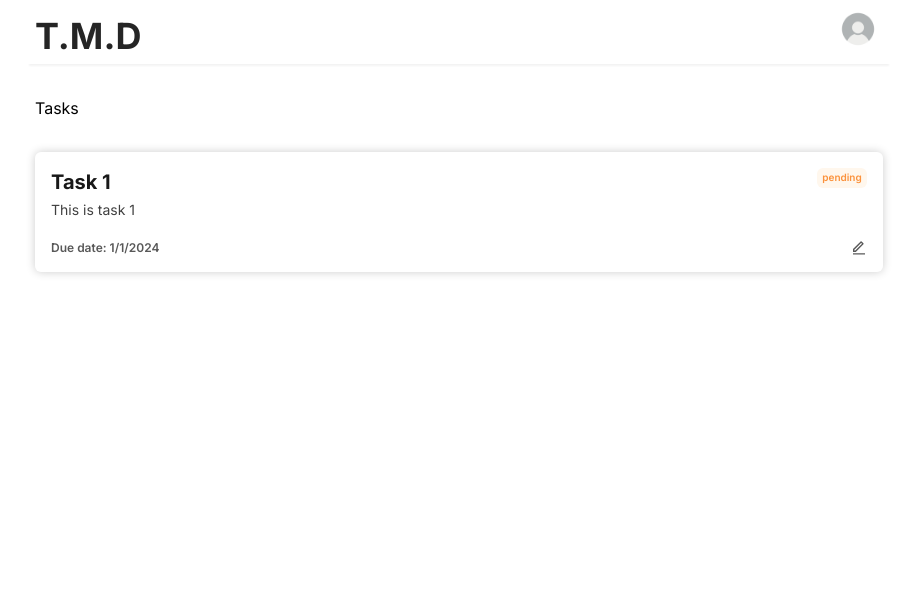
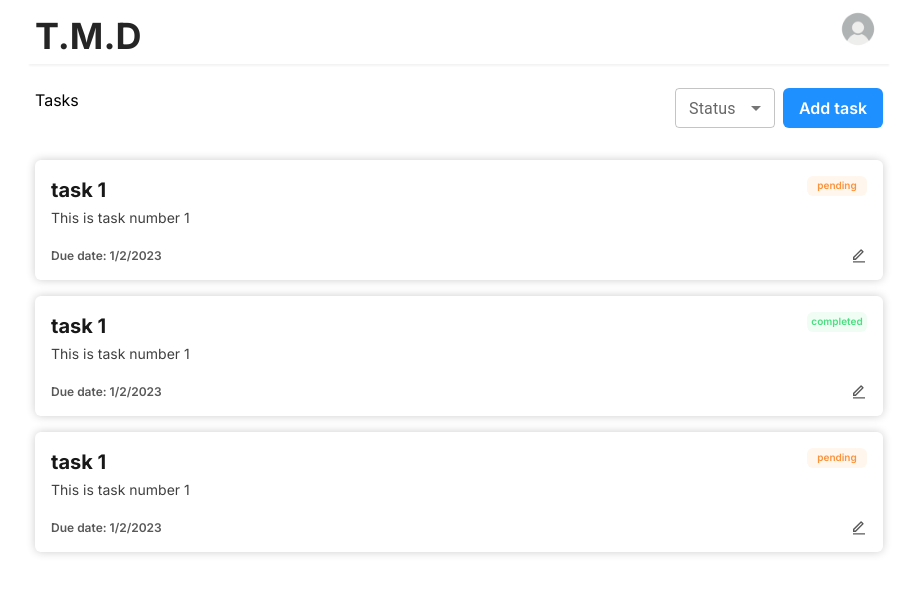
Before and after one commit to NashibJr/task-management-dashboard, a Next.js app: page /homepage in a window 1280 px wide. Shown: the top 594 px of the page, without its empty margins (181-1098 px from the left). Built offline with nearby package versions, Linux system fonts and the light colour scheme.

Commit message:
Added the modals

```diff
--- a/app/homepage/page.js
+++ b/app/homepage/page.js
@@ -1,15 +1,56 @@
+"use client";
+
 import React from "react";
 import Navigation from "@/components/Navigation";
 import Task from "@/components/Task";
+import Button from "@/components/Button";
+import CreateModal from "@/modals/CreateModal";
+import EditModal from "@/modals/EditModal";
+import SelectComponent from "@/components/SelectComponent";
+import MenuItem from "@mui/material/MenuItem";
+import { tasks } from "@/components/dummy";
 
 const Homepage = () => {
+  const [open, setOpen] = React.useState(false);
+  const [openEdit, setOpenEdit] = React.useState(false);
+  const [status, setStatus] = React.useState("");
+
   return (
     <div className="homepage-content">
       <Navigation />
       <div className="p-4">
-        <p className="mt-2  mb-8">Tasks</p>
-        <Task />
+        <div className="flex justify-between  mb-8">
+          <p>Tasks</p>
+          <span className="flex">
+            <SelectComponent
+              value={status}
+              label="Status"
+              width={100}
+              handleChange={(event) => setStatus(event.target.value)}
+            >
+              <MenuItem value="completed">completed</MenuItem>
+              <MenuItem value="pending">pending</MenuItem>
+            </SelectComponent>
+            <Button
+              label="Add task"
+              className="w-[100px] ml-2 rounded-md font-semibold text-white p-2 bg-[dodgerblue] outline-none hover:opacity-80"
+              handleClick={() => setOpen(true)}
+            />
+          </span>
+        </div>
+        {tasks.map((task, index) => (
+          <Task
+            openEditModal={() => setOpenEdit(true)}
+            key={index}
+            description={task.description}
+            dueDate={task.dueDate}
+            status={task.status}
+            title={task.title}
+          />
+        ))}
       </div>
+      <CreateModal open={open} handleClose={() => setOpen(false)} />
+      <EditModal open={openEdit} handleClose={() => setOpenEdit(false)} />
     </div>
   );
 };
--- a/components/Navigation.js
+++ b/components/Navigation.js
@@ -38,9 +38,10 @@ const Navigation = () => {
             "aria-labelledby": "basic-button",
           }}
         >
+          <h2 className="font-bold text-lg p-2">User 1</h2>
           <Button
             label="Sign Out"
-            className="m-2 w-[100px] rounded-md font-semibold text-white p-2 bg-[dodgerblue] outline-none hover:opacity-80"
+            className="m-2 w-[200px] rounded-md font-semibold text-white p-2 bg-[dodgerblue] outline-none hover:opacity-80"
           />
         </Menu>
       </span>
--- /dev/null
+++ b/components/SelectComponent.js
@@ -0,0 +1,26 @@
+import React from "react";
+import Box from "@mui/material/Box";
+import InputLabel from "@mui/material/InputLabel";
+import FormControl from "@mui/material/FormControl";
+import Select from "@mui/material/Select";
+
+const SelectComponent = ({ value, handleChange, children, width, label }) => {
+  return (
+    <Box sx={{ minWidth: width }}>
+      <FormControl fullWidth size="small">
+        <InputLabel id="demo-simple-select-label">{label}</InputLabel>
+        <Select
+          labelId="demo-simple-select-label"
+          id="demo-simple-select"
+          value={value}
+          label={label}
+          onChange={handleChange}
+        >
+          {children}
+        </Select>
+      </FormControl>
+    </Box>
+  );
+};
+
+export default SelectComponent;
--- a/components/Task.js
+++ b/components/Task.js
@@ -2,19 +2,28 @@ import React from "react";
 import Card from "./Card";
 import { RiEditLine } from "react-icons/ri";
 
-const Task = () => {
+const Task = ({ openEditModal, title, description, dueDate, status }) => {
   return (
     <Card>
       <div className="flex justify-between">
-        <h2 className="font-bold opacity-90 text-xl">Task 1</h2>
-        <p className="p-[2px] text-orange-400 bg-orange-50 text-[10px] h-[20px] w-[50px] text-center rounded-md font-semibold">
-          pending
+        <h2 className="font-bold opacity-90 text-xl">{title}</h2>
+        <p
+          className={`p-[2px] text-[10px] h-[20px] w-[60px] text-center rounded-md font-semibold ${
+            status === "pending"
+              ? "text-orange-400 bg-orange-50"
+              : "text-green-400 bg-green-50"
+          }`}
+        >
+          {status}
         </p>
       </div>
-      <p className="text-sm opacity-75 mt-1">This is task 1</p>
+      <p className="text-sm opacity-75 mt-1">{description}</p>
       <div className="flex justify-between mt-5">
-        <p className="font-semibold text-xs opacity-65">Due date: 1/1/2024</p>
-        <RiEditLine className="opacity-65" />
+        <p className="font-semibold text-xs opacity-65">Due date: {dueDate}</p>
+        <RiEditLine
+          className="opacity-65 cursor-pointer"
+          onClick={openEditModal}
+        />
       </div>
     </Card>
   );
--- /dev/null
+++ b/modals/CreateModal.js
@@ -0,0 +1,55 @@
+"use client";
+
+import React from "react";
+import Modal from "./Modal";
+import Input from "@/components/Input";
+
+const CreateModal = ({ open, handleClose }) => {
+  const [task, setTask] = React.useState({
+    title: "",
+    description: "",
+    date: "",
+  });
+
+  const handleChange = (event) => {
+    const { name, value } = event.target;
+    setTask((prevState) => ({ ...prevState, [name]: value }));
+  };
+  const onConfirm = () => console.log(task, ">>>>>");
+
+  return (
+    <Modal
+      open={open}
+      title="Create task"
+      handleClose={handleClose}
+      onConfirm={onConfirm}
+    >
+      <form>
+        <Input
+          type="text"
+          name="title"
+          value={task.title}
+          placeholder="Title"
+          onChange={handleChange}
+        />
+        <Input
+          type="date"
+          name="date"
+          value={task.date}
+          placeholder="Due"
+          onChange={handleChange}
+        />
+        <textarea
+          name="description"
+          value={task.description}
+          onChange={handleChange}
+          className="border border-[#f3f3f3] rounded-md mt-3 outline-none p-3 w-full"
+          placeholder="Content"
+          rows={4}
+        ></textarea>
+      </form>
+    </Modal>
+  );
+};
+
+export default CreateModal;
--- /dev/null
+++ b/modals/EditModal.js
@@ -0,0 +1,55 @@
+"use client";
+
+import React from "react";
+import Modal from "./Modal";
+import Input from "@/components/Input";
+
+const EditModal = ({ open, handleClose }) => {
+  const [task, setTask] = React.useState({
+    title: "",
+    description: "",
+    date: "",
+  });
+
+  const handleChange = (event) => {
+    const { name, value } = event.target;
+    setTask((prevState) => ({ ...prevState, [name]: value }));
+  };
+  const onConfirm = () => console.log(task, ">>>>>");
+
+  return (
+    <Modal
+      open={open}
+      title="Edit task"
+      handleClose={handleClose}
+      onConfirm={onConfirm}
+    >
+      <form>
+        <Input
+          type="text"
+          name="title"
+          value={task.title}
+          placeholder="Title"
+          onChange={handleChange}
+        />
+        <Input
+          type="date"
+          name="date"
+          value={task.date}
+          placeholder="Due"
+          onChange={handleChange}
+        />
+        <textarea
+          name="description"
+          value={task.description}
+          onChange={handleChange}
+          className="border border-[#f3f3f3] rounded-md mt-3 outline-none p-3 w-full"
+          placeholder="Content"
+          rows={4}
+        ></textarea>
+      </form>
+    </Modal>
+  );
+};
+
+export default EditModal;
--- /dev/null
+++ b/modals/Modal.js
@@ -0,0 +1,34 @@
+import React from "react";
+import Dialog from "@mui/material/Dialog";
+import DialogActions from "@mui/material/DialogActions";
+import DialogContent from "@mui/material/DialogContent";
+import DialogTitle from "@mui/material/DialogTitle";
+import Button from "@/components/Button";
+
+const Modal = ({ open = false, handleClose, title, children, onConfirm }) => {
+  return (
+    <Dialog
+      open={open}
+      onClose={handleClose}
+      aria-labelledby="alert-dialog-title"
+      aria-describedby="alert-dialog-description"
+    >
+      <DialogTitle id="alert-dialog-title">{title}</DialogTitle>
+      <DialogContent dividers>{children}</DialogContent>
+      <DialogActions>
+        <Button
+          label="Cancel"
+          className="w-[100px] rounded-md font-semibold text-black opacity-80 border border-black p-2 bg-[#d3d3d3] outline-none hover:opacity-80"
+          handleClick={handleClose}
+        />
+        <Button
+          label="Done"
+          className="w-[100px] rounded-md font-semibold text-white p-2 bg-[dodgerblue] outline-none hover:opacity-80"
+          handleClick={onConfirm}
+        />
+      </DialogActions>
+    </Dialog>
+  );
+};
+
+export default Modal;
```
